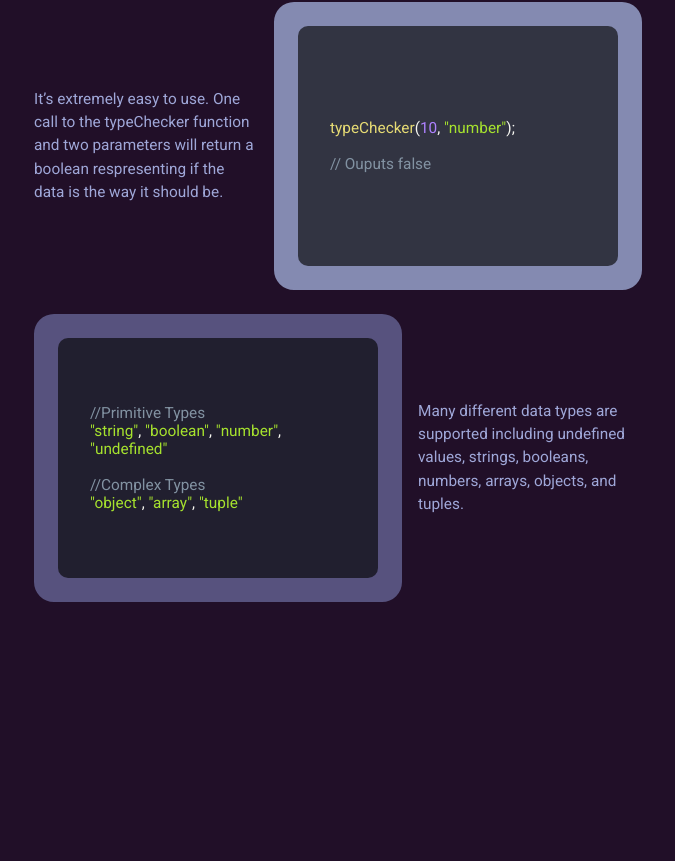
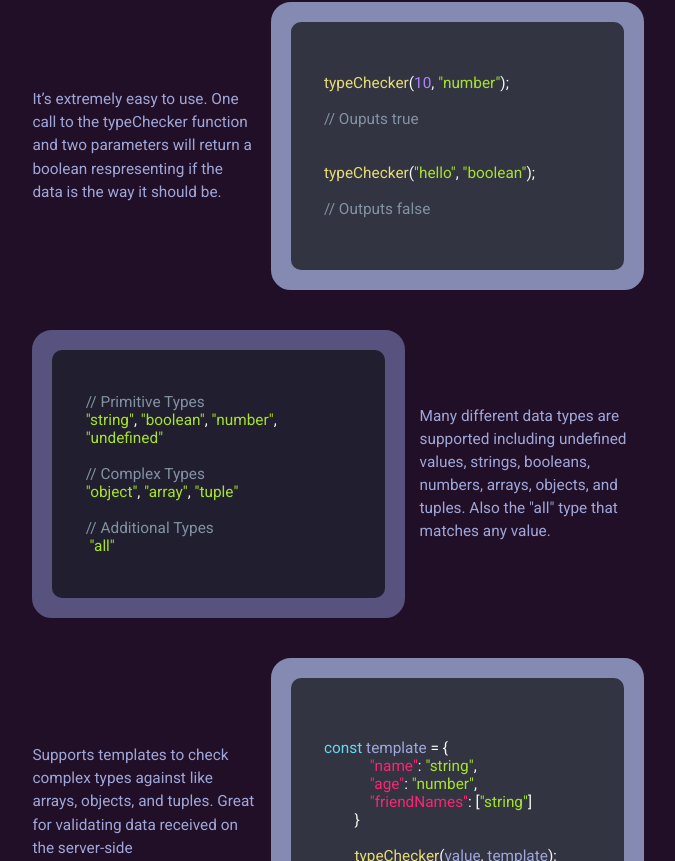
Before and after one commit to wbojczuk/TSRuntimeTypeChecker, a React (Vite) app: page / in a window 1280 px wide. Shown: the part 479-1340 px from the top of the page, without its empty margins (302-977 px from the left). Before the commit the page ends 1105 px from the top, so only its background shows below. Built offline with nearby package versions, Linux system fonts and the light colour scheme; a web font is replaced by a local one.

Commit message:
Updating content

```diff
--- a/src/components/content/contentBoxData.ts
+++ b/src/components/content/contentBoxData.ts
@@ -2,11 +2,25 @@ type contentBoxDataType = {code: string, text: string}[]
 
 export const contentBoxData: contentBoxDataType = [
     {
-        code: `typeChecker(10, "number"); \r\r// Ouputs false`,
+        code: `typeChecker(10, "number"); \r\r// Ouputs true\r\r\rtypeChecker("hello", "boolean"); \r\r// Outputs false`,
         text: "It’s extremely easy to use. One call to the typeChecker function and two parameters will return a boolean respresenting if the data is the way it should be."
     },
     {
-        code: `//Primitive Types\r"string", "boolean", "number", "undefined"\r\r//Complex Types\r"object", "array", "tuple"`,
-        text: "Many different data types are supported including undefined values, strings, booleans, numbers, arrays, objects, and tuples."
+        code: `// Primitive Types\r"string", "boolean", "number", "undefined"\r\r// Complex Types\r"object", "array", "tuple"\r\r// Additional Types\r "all"`,
+        text: "Many different data types are supported including undefined values, strings, booleans, numbers, arrays, objects, and tuples. Also the \"all\" type that matches any value."
+    },
+    {
+        code: `const template = {
+            "name": "string",
+            "age": "number",
+            "friendNames": ["string"]
+        }
+
+        typeChecker(value, template);`,
+        text: "Supports templates to check complex types against like arrays, objects, and tuples. Great for validating data received on the server-side"
+    },
+    {
+        code: ``,
+        text: ""
     }
 ]
--- a/src/css/content.css
+++ b/src/css/content.css
@@ -18,7 +18,7 @@
 }
 
 .content-box{
-    margin: 3vh 0;
+    margin: 5vh 0;
     display: flex;
     align-items: center;
     justify-content: space-evenly;
@@ -39,16 +39,16 @@
         position: relative;
         align-items: center;
         justify-content: center;
-        width: 50%;
-        min-height: 30vh;
+        width: 52%;
+        min-height: 31vh;
         background-color: var(--main-box-color);
-        border: 3vh solid var(--main-box-color);
+        border: 2.5vh solid var(--main-box-color);
         border-radius: 20px;
         z-index: 10;
     }
     .content-box.even .code-wrapper{
         background-color: var(--secondary-box-color);
-        border: 3vh solid var(--secondary-box-color);
+        border: 2.5vh solid var(--secondary-box-color);
     }
     .content-box .code-wrapper::after{
         content: "";
```
